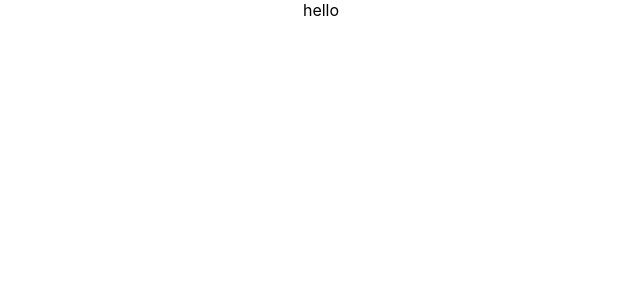
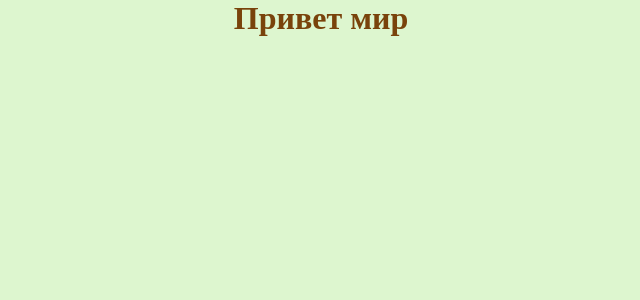
Before and after one commit to Anatoliy-Shi/gb-react, a React (Create React App) app: page / in a window 1280 px wide. Shown: the top 300 px of the page, without its empty margins (319-959 px from the left). Built offline with nearby package versions, Linux system fonts and the light colour scheme.

Commit message:
lesson 2

```diff
--- a/src/App.css
+++ b/src/App.css
@@ -1,38 +1,9 @@
-.App {
-  text-align: center;
+#root {
+  height: 100vh;
+  background-color: #ddf6cf;
 }
 
-.App-logo {
-  height: 40vmin;
-  pointer-events: none;
+h1 {
+  text-align: center;
+  color: #79430b;
 }
-
-@media (prefers-reduced-motion: no-preference) {
-  .App-logo {
-    animation: App-logo-spin infinite 20s linear;
-  }
-}
-
-.App-header {
-  background-color: #282c34;
-  min-height: 100vh;
-  display: flex;
-  flex-direction: column;
-  align-items: center;
-  justify-content: center;
-  font-size: calc(10px + 2vmin);
-  color: white;
-}
-
-.App-link {
-  color: #61dafb;
-}
-
-@keyframes App-logo-spin {
-  from {
-    transform: rotate(0deg);
-  }
-  to {
-    transform: rotate(360deg);
-  }
-}
--- a/src/App.tsx
+++ b/src/App.tsx
@@ -1,12 +1,15 @@
-import React from 'react';
+import {FC} from 'react';
 import './App.css';
+import { Message } from './components/Message';
 
-function App() {
-  return (
-    <div className="App">
-      hello
-    </div>
-  );
+const App: FC = () => {
+
+    const message = 'Привет мир'
+        return (
+        <>
+            <Message message = {message}/>
+        </>
+    );
 }
 
 export default App;
--- /dev/null
+++ b/src/components/Message.tsx
@@ -0,0 +1,11 @@
+import React, {FC} from 'react';
+
+interface Props {
+    message: string
+}
+
+export const Message:FC<Props> = ({message} : Props) => {
+    return (
+            <h1 className={'hi'}>{message}</h1>
+    );
+};
--- a/src/index.css
+++ b/src/index.css
@@ -1,13 +1,5 @@
-body {
-  margin: 0;
-  font-family: -apple-system, BlinkMacSystemFont, 'Segoe UI', 'Roboto', 'Oxygen',
-    'Ubuntu', 'Cantarell', 'Fira Sans', 'Droid Sans', 'Helvetica Neue',
-    sans-serif;
-  -webkit-font-smoothing: antialiased;
-  -moz-osx-font-smoothing: grayscale;
+* {
+  margin: 0 auto;
+  padding: 0;
+  box-sizing: border-box;
 }
-
-code {
-  font-family: source-code-pro, Menlo, Monaco, Consolas, 'Courier New',
-    monospace;
-}
```
Also changed, not shown: public/manifest.json.
